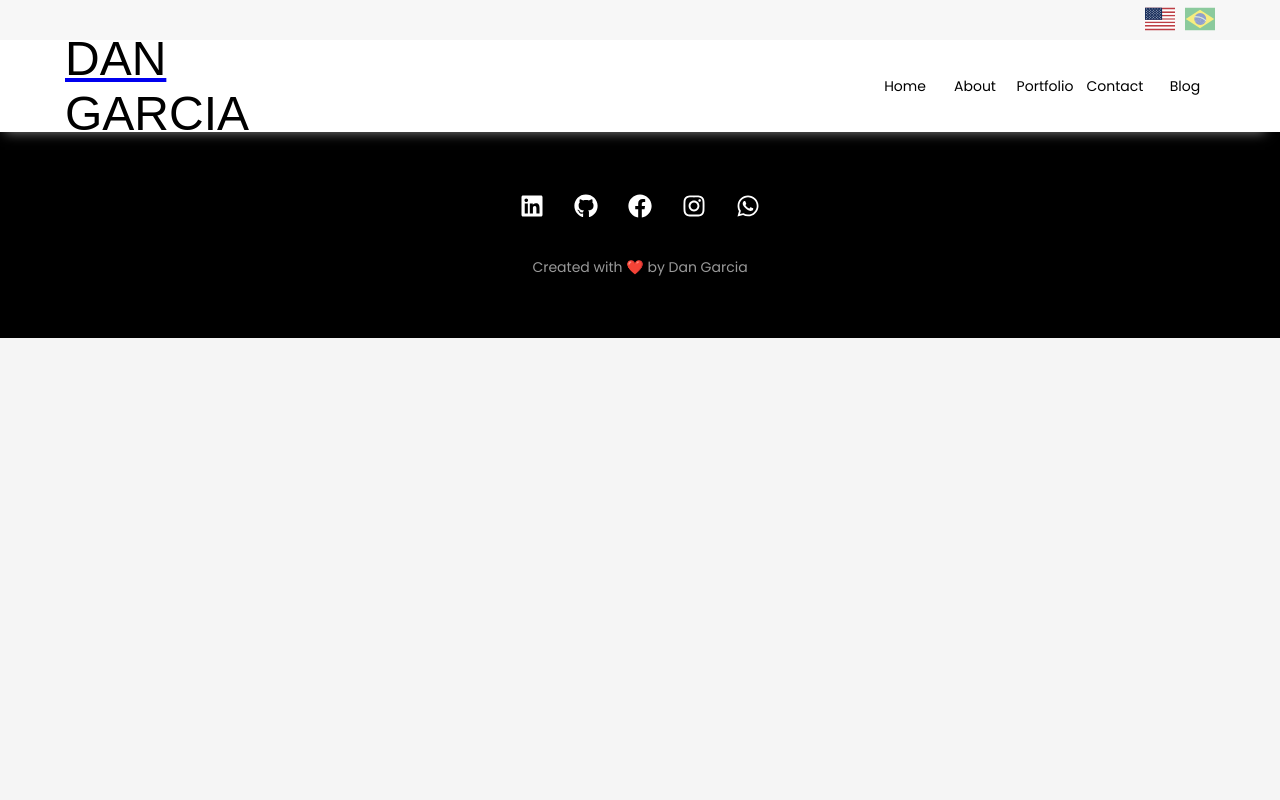
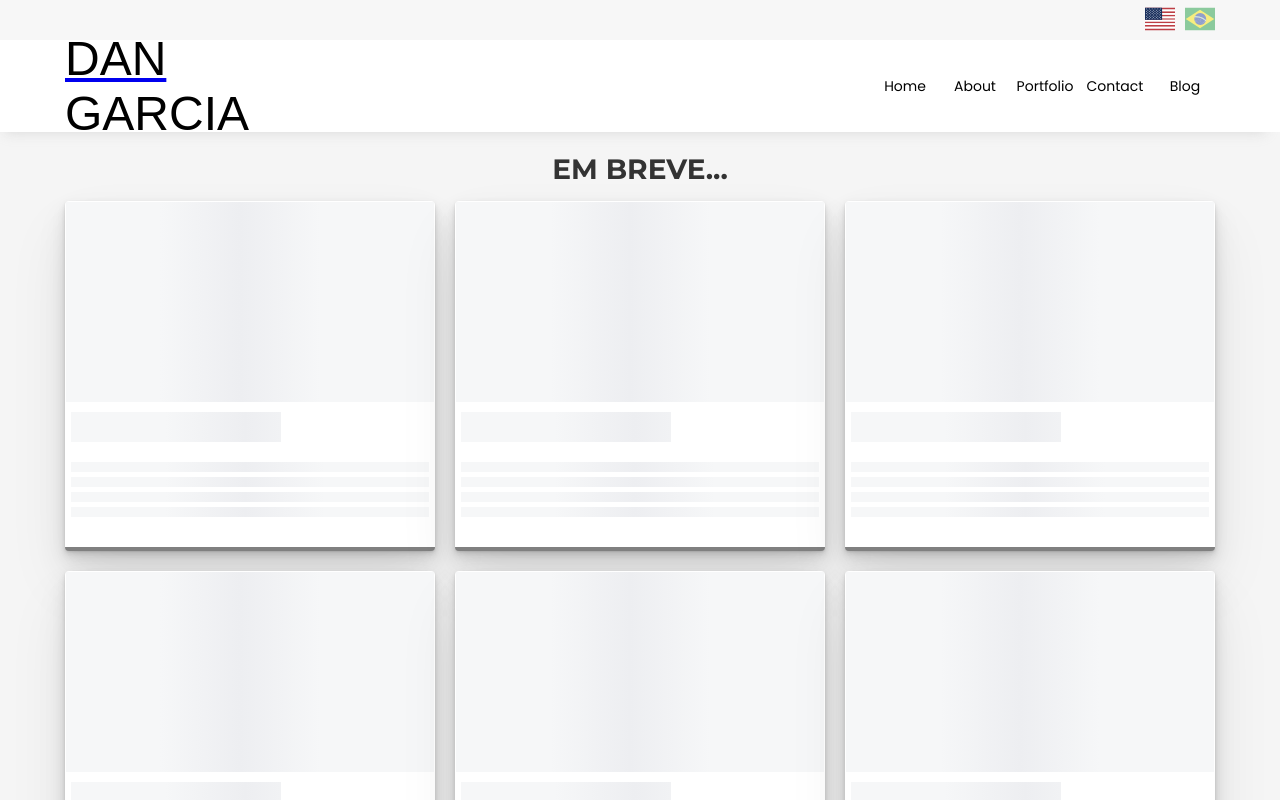
Before and after one commit to profdangarcia/my-portfolio, a Next.js app: page /blog in a window 1280 px wide. Shown: the top 800 px of the page. Built offline with nearby package versions, Linux system fonts and the light colour scheme; a web font is replaced by a local one.

Commit message:
feature(blog): creating blog page structure

```diff
--- /dev/null
+++ b/src/components/BlogGrid/index.tsx
@@ -0,0 +1,23 @@
+import React from 'react'
+import ShimmerBlogCard from '../shimmer/ShimmerBlogCard'
+import Wrapper from '../utils/Wrapper'
+
+import { Container, Title } from './styles'
+
+const BlogGrid: React.FC = () => {
+  return (
+    <Wrapper>
+      <Title>EM BREVE...</Title>
+      <Container>
+        <ShimmerBlogCard />
+        <ShimmerBlogCard />
+        <ShimmerBlogCard />
+        <ShimmerBlogCard />
+        <ShimmerBlogCard />
+        <ShimmerBlogCard />
+      </Container>
+    </Wrapper>
+  )
+}
+
+export default BlogGrid
--- /dev/null
+++ b/src/components/BlogGrid/styles.ts
@@ -0,0 +1,16 @@
+import styled from 'styled-components'
+
+export const Container = styled.div`
+  display: grid;
+  grid-template-columns: repeat(auto-fill, minmax(280px, 1fr));
+  grid-gap: 20px;
+  min-height: 75vh;
+  padding: 15px 0;
+`
+
+export const Title = styled.h1`
+  text-align: center;
+  color: ${props => props.theme.colors.textTitle};
+  margin-top: 20px;
+  font-family: 'Montserrat', sans-serif;
+`
--- a/src/components/Seo/index.tsx
+++ b/src/components/Seo/index.tsx
@@ -2,17 +2,24 @@ import React from 'react'
 import Head from 'next/head'
 
 interface SeoProps {
-  title: string
-  description: string
-  canonical?: string
+  data: {
+    title: string
+    description: string
+    canonical?: string
+  }
 }
 
-const Seo: React.FC<SeoProps> = ({ title, description, canonical = '' }) => {
+const Seo: React.FC<SeoProps> = ({
+  data: { title, description, canonical = '' }
+}) => {
   return (
     <Head>
       <meta name="description" content={description} />
       <meta property="og:title" content={title} />
-      <meta name="google-site-verification" content="hyVDovsqxQpSLvMzLawu_CkTM5siBtxl1Y6RrNhxpY8" />
+      <meta
+        name="google-site-verification"
+        content="hyVDovsqxQpSLvMzLawu_CkTM5siBtxl1Y6RrNhxpY8"
+      />
       <meta property="og:type" content="website" />
       <meta
         property="og:url"
--- /dev/null
+++ b/src/components/shimmer/ShimmerBlogCard/index.tsx
@@ -0,0 +1,20 @@
+import React from 'react'
+
+import { CardBody, Container, ImageBox, TextBlock } from './styles'
+
+const ShimmerBlogCard: React.FC = () => {
+  return (
+    <Container>
+      <ImageBox className="shimmer" />
+      <CardBody>
+        <TextBlock className="shimmer" isTitle />
+        <TextBlock className="shimmer" />
+        <TextBlock className="shimmer" />
+        <TextBlock className="shimmer" />
+        <TextBlock className="shimmer" />
+      </CardBody>
+    </Container>
+  )
+}
+
+export default ShimmerBlogCard
--- /dev/null
+++ b/src/components/shimmer/ShimmerBlogCard/styles.ts
@@ -0,0 +1,35 @@
+import styled from 'styled-components'
+
+interface TextBlockProps {
+  isTitle?: boolean
+}
+
+export const Container = styled.div`
+  width: 100%;
+  height: 350px;
+  background: ${props => props.theme.colors.primary};
+  display: flex;
+  flex-direction: column;
+  box-shadow: 0 1px 2px rgba(0, 0, 0, 0.07), 0 2px 4px rgba(0, 0, 0, 0.07),
+    0 4px 8px rgba(0, 0, 0, 0.07), 0 8px 16px rgba(0, 0, 0, 0.07),
+    0 16px 32px rgba(0, 0, 0, 0.07), 0 32px 64px rgba(0, 0, 0, 0.07);
+  border-radius: 4px;
+  padding: 1px;
+  border-bottom: 4px solid gray;
+`
+export const ImageBox = styled.div`
+  width: 100%;
+  min-height: 200px;
+`
+
+export const CardBody = styled.div`
+  padding: 5px 5px 10px;
+`
+
+export const TextBlock = styled.div<TextBlockProps>`
+  width: 100%;
+  max-width: ${props => (props.isTitle ? '210px' : 'auto')};
+  height: ${props => (props.isTitle ? '30px' : '10px')};
+  margin-bottom: ${props => (props.isTitle ? '20px' : '0')};
+  margin-top: 5px;
+`
--- /dev/null
+++ b/src/pageData/blog.ts
@@ -0,0 +1,14 @@
+export default {
+  pt: {
+    seo: {
+      title: 'Blog',
+      description: 'Café com leitura'
+    }
+  },
+  en: {
+    seo: {
+      title: 'Blog',
+      description: 'Coffee with reading'
+    }
+  }
+}
--- a/src/pages/_app.tsx
+++ b/src/pages/_app.tsx
@@ -13,6 +13,7 @@ import GlobalStyle from '../styles/global'
 const MyApp: React.FC<AppProps> = ({ Component, pageProps }) => {
   const [language, setLanguage] = useState('en')
   const { pathname } = useRouter()
+  console.log(pathname)
   const data = generalData[language]
 
   return (
--- a/src/pages/blog/index.tsx
+++ b/src/pages/blog/index.tsx
@@ -1,17 +1,20 @@
 import React from 'react'
+import BlogGrid from '../../components/BlogGrid'
 import Seo from '../../components/Seo'
+
+import pageData from '../../pageData/blog'
 
 interface PageProps {
   language: string
 }
 
 const Blog: React.FC<PageProps> = ({ language }) => {
-  const seoTitle = 'Dan Garcia - Blog'
-  const seoDescription = 'Tecnologia e Café... sempre bom ler um pouco.'
+  const data = pageData[language]
 
   return (
     <>
-      <Seo title={seoTitle} description={seoDescription} />
+      <Seo data={data.seo} />
+      <BlogGrid />
     </>
   )
 }
--- a/src/pages/index.tsx
+++ b/src/pages/index.tsx
@@ -15,15 +15,11 @@ interface PageProps {
 }
 
 const Home: React.FC<PageProps> = ({ language }) => {
-  const seoTitle = 'Aceita um café?'
-  const seoDescription =
-    'Um desenvolvedor front-end que ama a tecnologia e novos desafios!'
-
   const data = pageData[language]
 
   return (
     <>
-      <Seo title={seoTitle} description={seoDescription} />
+      <Seo data={data.seo} />
       <CoffeeLoading />
       <Banner data={data.banner} />
       <About data={data.about} />
--- a/src/styles/global.ts
+++ b/src/styles/global.ts
@@ -70,4 +70,28 @@ export default createGlobalStyle`
       transform: scale(1, 1) translateY(0);
     }
   }
+
+  .shimmer {
+    background: #f6f7f8;
+    background-image: linear-gradient(
+    to right,
+    #f6f7f8 0%,
+    #edeef1 20%,
+    #f6f7f8 40%,
+    #f6f7f8 100%
+    );
+    background-repeat: no-repeat;
+    background-size: 400px 350px;
+    animation: placeholderShimmer 1s linear infinite;
+  }
+
+  @keyframes placeholderShimmer {
+    0% {
+      background-position: -468px 0;
+    }
+
+    100% {
+      background-position: 468px 0;
+    }
+  }
 `
```
Also changed, not shown: src/pageData/home.ts (+10 -0 lines).
